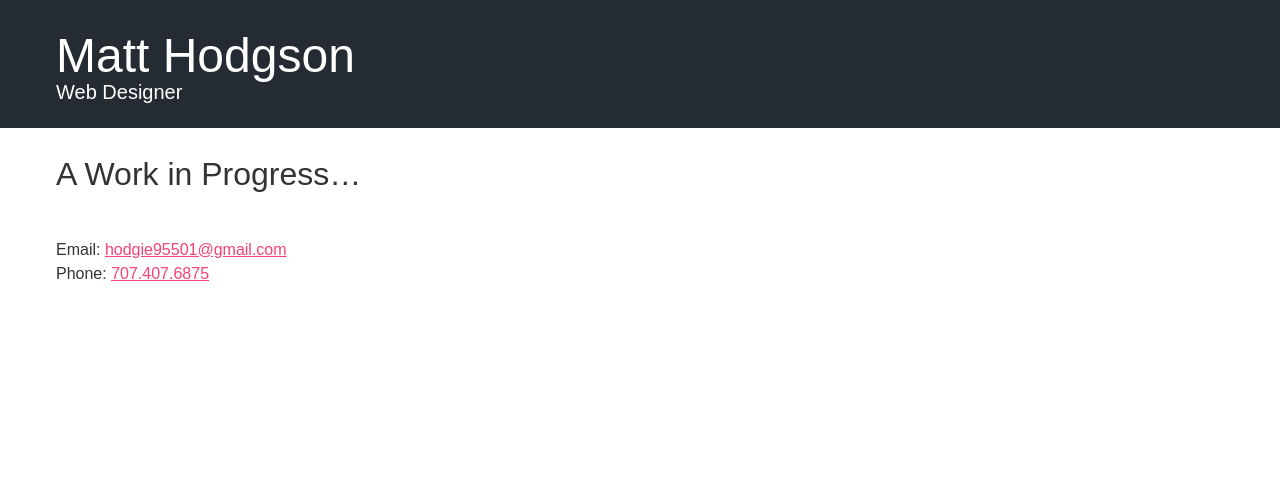
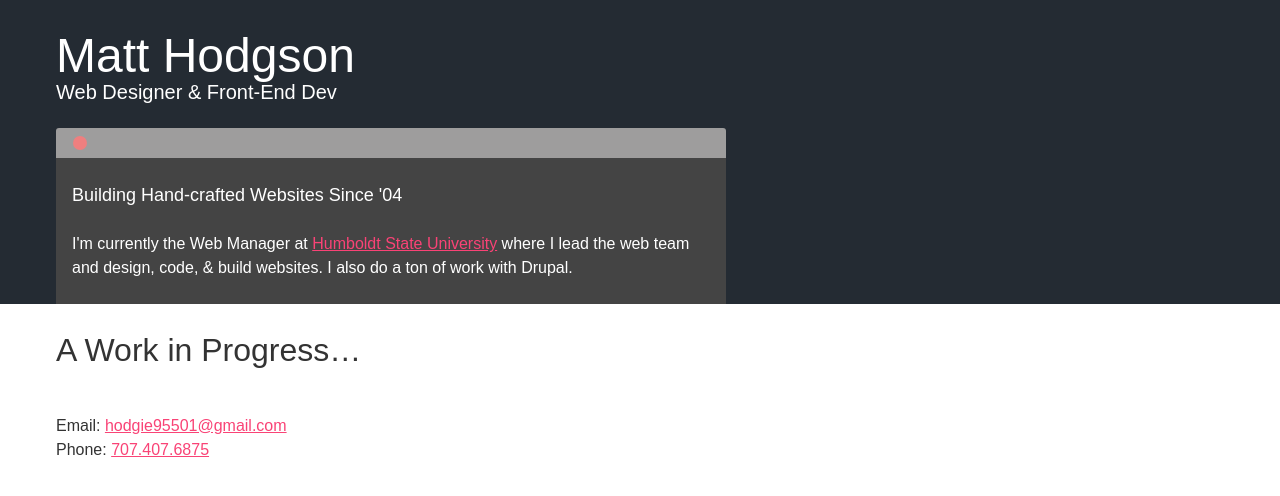
Before and after one commit to matthodgson/matthodgson.github.io, a website: page index.html in a window 1280 px wide. Drawn offline with nearby package versions, Linux system fonts and the light colour scheme.

Commit message:
design and content for prompt

```diff
--- a/css/scss/_base.scss
+++ b/css/scss/_base.scss
@@ -1,3 +1,4 @@
-a:link{
+//Base link styles
+a:link, a:visited, a:focus{
 	color:$pink;
 }
--- a/css/scss/_layout.scss
+++ b/css/scss/_layout.scss
@@ -23,7 +23,22 @@ $max-width:75em;
 .secondary-content{
 //	padding:0 $pad;
 	@include media($bp-large){
-//		@include grid-span(4,9, $options:'right');
+	}
+}
+//Prompt design
+.prompt{
+	background:$black url(../img/prompt-bar.svg) no-repeat left top;
+	background-size:auto 30px;
+	@include rem-fallback(padding, $pad);
+	border-radius:3px 3px 0 0;
+	@include media($bp-med){
+		@include span-columns(7 of 12)
+	}
+	h2{
+		@include rem-fallback(margin-top, $pad*2.5);
+	}
+	p{
+		@include rem-fallback(margin-bottom, $pad-half);
 	}
 }
 
--- a/css/scss/_type.scss
+++ b/css/scss/_type.scss
@@ -87,5 +87,5 @@ small,.milli {
 //Custom styles
 h1 span{
 	display:block;
-//	text-indent:$space-quad;
+	line-height:1.4;
 }
--- a/index.html
+++ b/index.html
@@ -19,7 +19,12 @@
 
         <div class="header-container branding">
             <header class="wrapper clearfix">
-                <h1 class="title">Matt Hodgson <span class="gamma">Web Designer</span></h1>
+                <h1 class="title">Matt Hodgson <span class="gamma">Web Designer &amp; Front-End Dev</span></h1>
+				<article class="prompt">
+					<h2 class="delta">Building Hand-crafted Websites Since '04</h2>
+					<p class="zeta">I'm currently the Web Manager at <a href="http://humboldt.edu">Humboldt State University</a> where I lead the web team and design, code, &amp; build websites. I also do a ton of work with Drupal.</p>
+<!--could write more here about how I brought git, responsive and sass to the environment or maybe could lead to a longer bio that includes such talk. could also include content about drupal -->
+				</article>
             </header>
         </div>
 
```
Also changed, not shown: css/styles.css, img/prompt-bar.png (added), img/prompt-bar.svg (added). Lines whose indentation alone changed are shown as unchanged.
